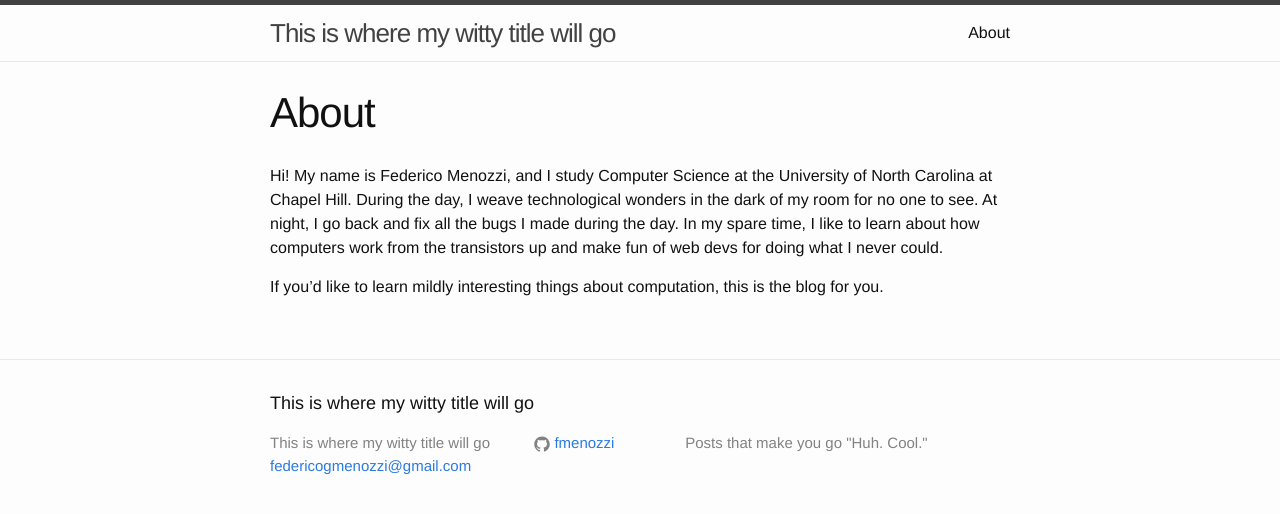
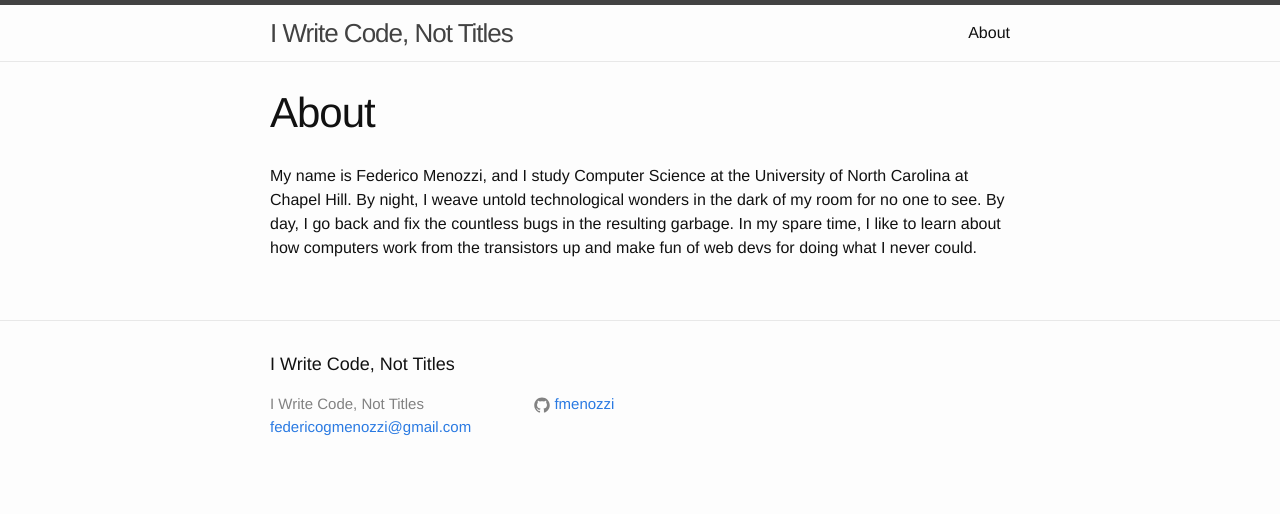
Before and after one commit to fmenozzi/fmenozzi.github.io, a Jekyll site: the page built from about.md, in a window 1280 px wide. Shown: the top 514 px of the page. Built offline with Jekyll 4.4.1, drawn with Linux system fonts in a browser that asks for light colours.

Commit message:
Halen's only real contribution to this world

```diff
--- a/_config.yml
+++ b/_config.yml
@@ -1,8 +1,7 @@
 # Site settings
-title: This is where my witty title will go
+title: I Write Code, Not Titles
 email: federicogmenozzi@gmail.com
-description: > # This means to ignore newlines until "baseurl:"
-    Posts that make you go "Huh. Cool."
+description: #> # This means to ignore newlines until "baseurl:"
 #baseurl: "" # the subpath of your site, e.g. /blog/
 #url: "http://yourdomain.com" # the base hostname & protocol for your site
 github_username: fmenozzi
--- a/about.md
+++ b/about.md
@@ -4,6 +4,4 @@ title: About
 permalink: /about/
 ---
 
-Hi! My name is Federico Menozzi, and I study Computer Science at the University of North Carolina at Chapel Hill. During the day, I weave technological wonders in the dark of my room for no one to see. At night, I go back and fix all the bugs I made during the day. In my spare time, I like to learn about how computers work from the transistors up and make fun of web devs for doing what I never could.
-
-If you'd like to learn mildly interesting things about computation, this is the blog for you.
+My name is Federico Menozzi, and I study Computer Science at the University of North Carolina at Chapel Hill. By night, I weave untold technological wonders in the dark of my room for no one to see. By day, I go back and fix the countless bugs in the resulting garbage. In my spare time, I like to learn about how computers work from the transistors up and make fun of web devs for doing what I never could.
```
